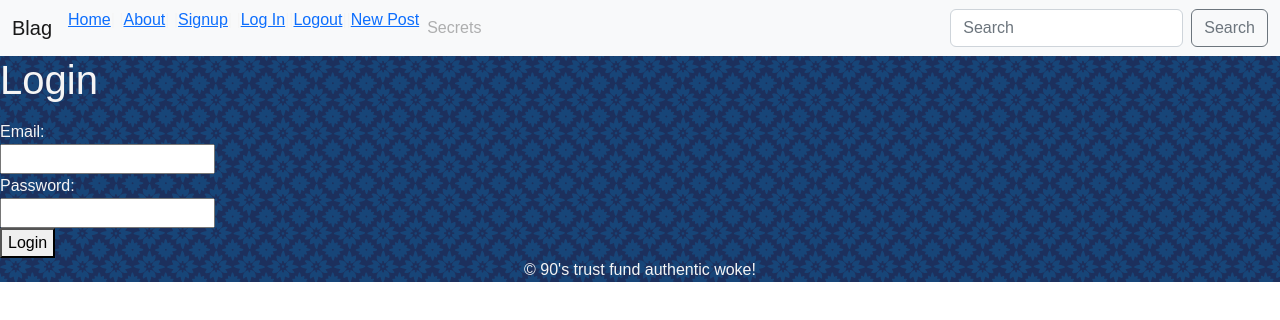
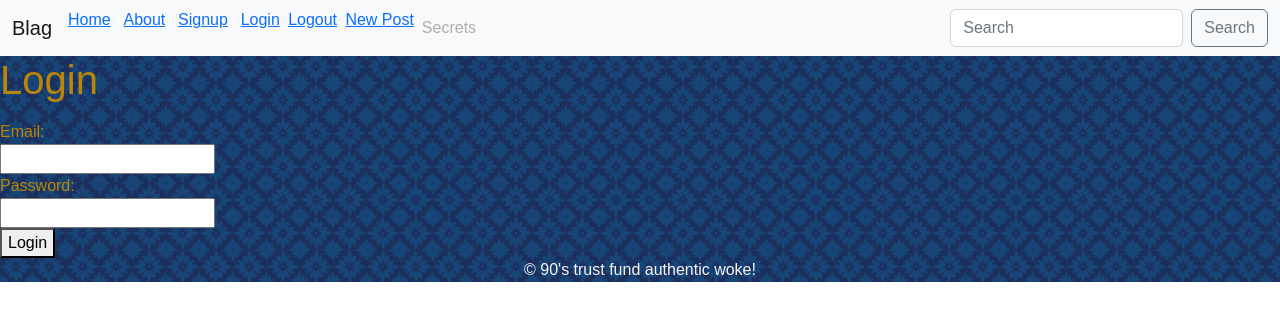
Before and after one commit to sararsaurus/blog-frontend, a React (Vite) app: page /Login in a window 1280 px wide. Shown: the top 320 px of the page. Built offline with nearby package versions, Linux system fonts and the light colour scheme.

Commit message:
changes login to a modal

```diff
--- a/src/Header.jsx
+++ b/src/Header.jsx
@@ -1,6 +1,7 @@
 import { Link } from "react-router-dom";
 import { Modal } from "./Modal";
 import { Signup } from "./Signup";
+import { Login } from "./Login";
 import { useState, useEffect } from "react";
 import { LogoutLink } from "./LogoutLink";
 
@@ -13,6 +14,16 @@ export function Header() {
 
   const handleSignupClose = () => {
     setIsSignupVisible(false);
+  };
+
+  const [isLoginVisible, setIsLoginVisible] = useState(false);
+
+  const handleLoginShow = () => {
+    setIsLoginVisible(true);
+  };
+
+  const handleLoginClose = () => {
+    setIsLoginVisible(false);
   };
 
   return (
@@ -51,7 +62,9 @@ export function Header() {
                 </li>
                 | |
                 <li className="nav-item">
-                  <Link to="/Login">Log In</Link>
+                  <a onClick={handleLoginShow} href="#">
+                    Login
+                  </a>
                 </li>
                 ||
                 <li className="nav-item">
@@ -77,6 +90,9 @@ export function Header() {
         <Modal show={isSignupVisible} onClose={handleSignupClose}>
           <Signup />
         </Modal>
+        <Modal show={isLoginVisible} onClose={handleLoginClose}>
+          <Login />
+        </Modal>
       </header>
     </div>
   );
--- a/src/Home.jsx
+++ b/src/Home.jsx
@@ -1,7 +1,7 @@
 import axios from "axios";
 import { useState, useEffect } from "react";
 // import { PostsNew } from "./PostsNew";
-import { Signup } from "./Signup";
+// import { Signup } from "./Signup";
 import { Login } from "./Login";
 import { LogoutLink } from "./LogoutLink";
 import { PostsIndex } from "./PostsIndex";
@@ -65,33 +65,19 @@ export function Home() {
 
   return (
     <div>
-      <div className="container text-center">
-        <div>
-          <Snowfall
-            color="gold"
-            // style={{ background: "#fff" }}
-            snowflakeCount={200}
-          />
-        </div>
-        <div className="row">
-          {/* <div className="col">
-            <Signup />
-          </div> */}
-          <div className="col">
-            {/* <Login /> */}
-            {/* <LogoutLink /> */}
-          </div>
-          {/* <div className="col">
-            <PostsNew onCreatePost={handleCreatePost} />
-          </div> */}
-        </div>
-      </div>
       <div className="container">
         <Modal show={isPostsShowVisible} onClose={handleHidePost}>
           <PostsShow post={currentPost} onUpdatePost={handleUpdatePost} onDestroyPost={handleDestroyPost} />
         </Modal>
         <PostsIndex posts={posts} onSelectPost={handleShowPost} />
       </div>
+      <div>
+        <Snowfall
+          color="silver"
+          // style={{ background: "#fff" }}
+          snowflakeCount={200}
+        />
+      </div>
     </div>
   );
 }
--- a/src/PostsNew.jsx
+++ b/src/PostsNew.jsx
@@ -11,8 +11,8 @@ export function PostsNew(props) {
   const handleSubmit = (event) => {
     event.preventDefault();
     const params = new FormData(event.target);
-    console.log("handleSubmit", params);
-    props.onCreatePost(params);
+    console.log("handleSubmit new post");
+    handleCreatePost(params);
     event.target.reset();
   };
 
--- a/src/index.css
+++ b/src/index.css
@@ -4,7 +4,8 @@
 
 #posts-index,
 #posts-show,
-#signup {
+#signup,
+#login {
   color:darkgoldenrod;
 }
 
```
Also changed, not shown: src/App.jsx (+0 -53 lines).
